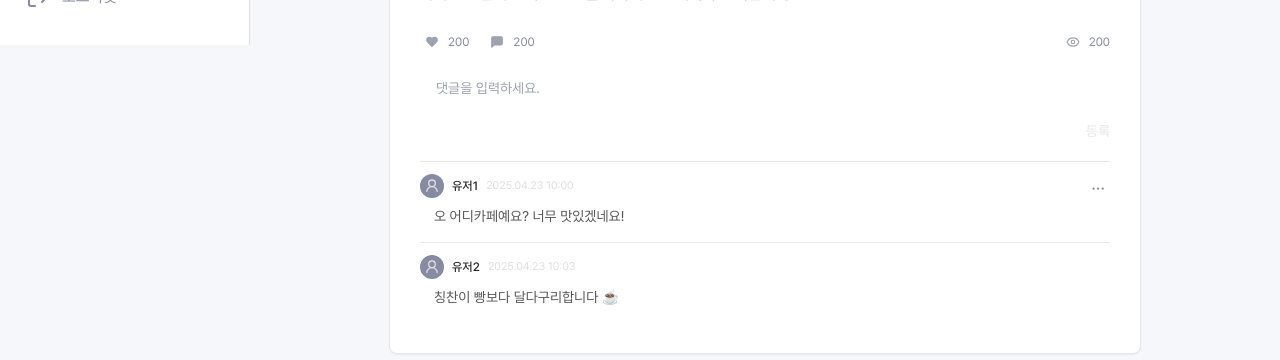
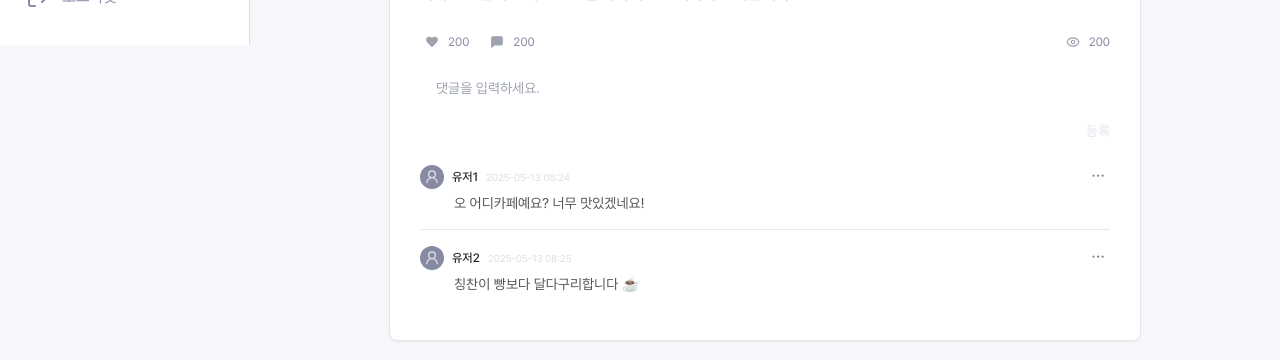
Before and after one commit to OZ-MAIN-PROJECT/frontend, a React (Vite) app: page /community/1/1 in a window 1280 px wide. Shown: the part 755-1115 px from the top of the page. Built offline with nearby package versions, Linux system fonts and the light colour scheme.

Commit message:
feat: #55 커뮤니티 댓글 및 대댓글 작성/수정/삭제 기본 기능 구현 및 계층 구조 렌더링 완료

```diff
--- a/src/components/community/CommentInput.tsx
+++ b/src/components/community/CommentInput.tsx
@@ -48,7 +48,7 @@ const CommentInput = ({
         `}
         rows={1}
       />
-      <div className="flex justify-end mt-2 mb-5">
+      <div className="flex justify-end my-2">
         <button
           onClick={handleSubmit}
           disabled={!value.trim()}
--- a/src/components/community/CommentList.tsx
+++ b/src/components/community/CommentList.tsx
@@ -1,52 +1,46 @@
 import { useState } from 'react';
+import { Comment } from '@/types/Post';
 import AuthorInfo from './AuthorInfo';
+import CommentInput from './CommentInput';
 import CommentMoreButton from './CommentMoreButton';
-import CommentInput from './CommentInput';
-
-interface Comment {
-  id: string;
-  content: string;
-  createdAt: string;
-  author: {
-    id: string;
-    nickname: string;
-    profileImageUrl?: string;
-  };
-  isMine?: boolean;
-}
+import IconWrapper from './IconWrapper';
+import { CornerDownRight } from 'lucide-react';
 
 const CommentList = () => {
   const [comments, setComments] = useState<Comment[]>([
     {
       id: '1',
       content: '오 어디카페예요? 너무 맛있겠네요!',
-      createdAt: '2025.04.23 10:00',
+      createdAt: '2025-05-13 08:24',
       isMine: true,
       author: {
         id: 'user1',
         nickname: '유저1',
         profileImageUrl: '',
       },
+      parentId: null,
     },
     {
       id: '2',
       content: '칭찬이 빵보다 달다구리합니다 ☕️',
-      createdAt: '2025.04.23 10:03',
-      isMine: false,
+      createdAt: '2025-05-13 08:25',
+      isMine: true,
       author: {
         id: 'user2',
         nickname: '유저2',
         profileImageUrl: '',
       },
+      parentId: null,
     },
   ]);
 
   const [editingCommentId, setEditingCommentId] = useState<string | null>(null);
+  const [replyTargetId, setReplyTargetId] = useState<string | null>(null);
 
-  const handleAddComment = (newContent: string) => {
+  const handleAddComment = (content: string, parentId: string | null = null) => {
     const newComment: Comment = {
-      id: (comments.length + 1).toString(),
-      content: newContent,
+      id: Date.now().toString(),
+      content,
       createdAt: new Date().toISOString().slice(0, 16).replace('T', ' '),
       isMine: true,
       author: {
@@ -54,16 +48,18 @@ const CommentList = () => {
         nickname: '나',
         profileImageUrl: '',
       },
+      parentId,
     };
-    setComments(prev => [newComment, ...prev]);
+    setComments(prev => [...prev, newComment]);
+    setReplyTargetId(null);
   };
 
   const handleEditComment = (updatedContent: string) => {
     if (!editingCommentId) return;
     setComments(prev =>
       prev.map(comment =>
-        comment.id === editingCommentId ? { ...comment, content: updatedContent } : comment,
-      ),
+        comment.id === editingCommentId ? { ...comment, content: updatedContent } : comment
+      )
     );
     setEditingCommentId(null);
   };
@@ -74,21 +70,46 @@ const CommentList = () => {
     setComments(prev => prev.filter(comment => comment.id !== commentId));
   };
 
-  return (
-    <div>
-      {/* 댓글 입력창 */}
-      <CommentInput onSubmit={handleAddComment} buttonLabel="등록" />
+  const renderComments = (parentId: string | null = null, depth: number = 0) => {
+    const filteredComments = comments.filter(comment => comment.parentId === parentId);
 
-      {/* 댓글이 있을 때만 리스트 출력 */}
-      {comments.length > 0 && comments.map(comment => (
-        <div key={comment.id} className="relative group mt-2 mb-4">
-          <div className="flex items-start justify-between gap-2 border-t pt-3">
+    return filteredComments.map((comment, index) => (
+      <div
+        key={comment.id}
+        className={`${depth === 0 && index !== 0 ? 'border-t' : ''} ${depth === 0 ? 'py-4' : 'mt-4 ml-6'}`}
+      >
+        <div
+          onClick={() => {
+            if (editingCommentId) return; // 수정 중일 땐 대댓글 입력 막기
+            setReplyTargetId(comment.id);
+          }}
+          className="flex flex-col cursor-pointer"
+        >
+          <div className="flex items-start justify-between gap-2">
             <div className="flex items-center gap-2">
-              <AuthorInfo author={comment.author} size={24} fontSize="text-xs" textColor="text-gray-800" />
-              <span className="text-[11px] text-gray-400">{comment.createdAt}</span>
+              {depth > 0 && (
+                <IconWrapper
+                  icon={CornerDownRight}
+                  size={16}
+                  color="#151d4a"
+                  className="mt-1"
+                />
+              )}
+              <AuthorInfo
+                author={comment.author}
+                size={depth > 0 ? 20 : 24}
+                fontSize="text-xs"
+                textColor="text-gray-800"
+              />
+              <span className="text-[10px] text-gray-400">{comment.createdAt}</span>
             </div>
 
-            <div className="relative ml-auto mt-1 w-[24px] h-[24px] flex items-center justify-center">
+            {/* 수정 중이 아닐 때만 MoreButton 보여줌 */}
+            {editingCommentId !== comment.id && (
+              <div
+                className="relative ml-auto w-[24px] h-[24px] flex items-center justify-center"
+                onClick={(e) => e.stopPropagation()}
+              >
                 {comment.isMine && (
                   <CommentMoreButton
                     onEdit={() => setEditingCommentId(comment.id)}
@@ -96,11 +117,12 @@ const CommentList = () => {
                   />
                 )}
               </div>
+            )}
           </div>
 
           {/* 댓글 내용 or 수정 input */}
           {editingCommentId === comment.id ? (
-            <div className="mt-2">
+            <div className="mt-2 ml-[34px]">
               <CommentInput
                 onSubmit={handleEditComment}
                 initialValue={comment.content}
@@ -109,12 +131,40 @@ const CommentList = () => {
               />
             </div>
           ) : (
-            <p className="text-sm text-gray-700 mt-1 ml-[14px] whitespace-pre-line">
+            <p className="text-sm text-gray-700 mt-1 ml-[34px] whitespace-pre-line">
               {comment.content}
             </p>
           )}
         </div>
-      ))}
+
+        {/* 대댓글 입력창 */}
+        {replyTargetId === comment.id && (
+          <div className="flex items-start gap-2 ml-6 mt-2">
+            <IconWrapper
+              icon={CornerDownRight}
+              size={16}
+              color="#151d4a"
+              className="mt-2"
+            />
+            <div className="flex-1">
+              <CommentInput
+                onSubmit={(replyContent) => handleAddComment(replyContent, comment.id)}
+                buttonLabel="답글 등록"
+              />
+            </div>
+          </div>
+        )}
+
+        {/* 대댓글 재귀 렌더링 */}
+        {renderComments(comment.id, depth + 1)}
+      </div>
+    ));
+  };
+
+  return (
+    <div>
+      <CommentInput onSubmit={(content) => handleAddComment(content)} buttonLabel="등록" />
+      {renderComments()}
     </div>
   );
 };
--- a/src/types/Post.ts
+++ b/src/types/Post.ts
@@ -32,6 +32,7 @@ export interface Comment {
   createdAt: string; // 작성일
   author: Author; // 작성자
   isMine?: boolean; // 본인이 작성한 댓글인지 여부 (옵션)
+  parentId?: string | null; // 원댓글 ID
 }
 
 // PostCard 컴포넌트에 전달할 props 타입
```
Lines whose indentation alone changed are shown as unchanged.
